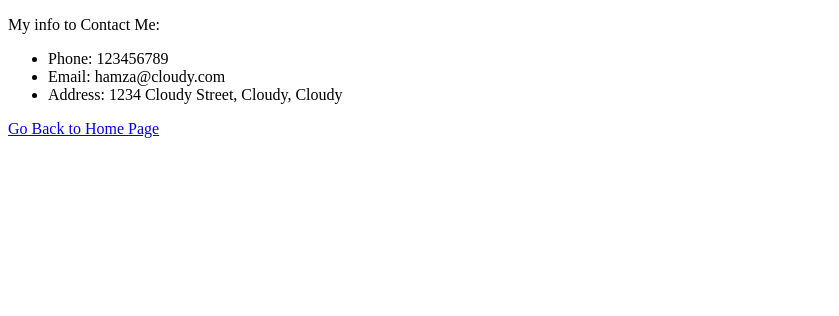
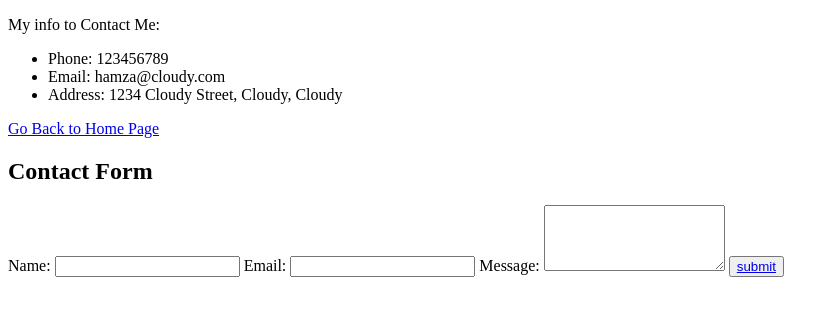
Before and after one commit to AprilXS/SWE363, a plain HTML site: page Exercise/contactUs.html in a window 1280 px wide. Shown: the whole page, without its empty margins (0-839 px from the left). Drawn offline with Linux system fonts and the light colour scheme.

Commit message:
html_1-exercise_3

```diff
--- a/Exercise/contactUs.html
+++ b/Exercise/contactUs.html
@@ -13,5 +13,22 @@
         <li>Address: 1234 Cloudy Street, Cloudy, Cloudy</li>
     </ul>
     <a href="index.html">Go Back to Home Page</a>
+
+
+    <div>
+        <h2>Contact Form</h2>
+        <form action="index.html" method="POST">
+            <label for="name">Name:</label>
+            <input type="text" id="name" name="name" required>
+
+            <label for="email">Email:</label>
+            <input type="email" id="email" name="email" required>
+
+            <label for="message">Message:</label>
+            <textarea id="message" name="message" rows="4" required></textarea>
+
+            <button ><a href="done.html">submit</a></button>
+        </form>
+    </div>
 </body>
 </html>
```
Also changed, not shown: Exercise/done.html (added, +12 -0 lines).
